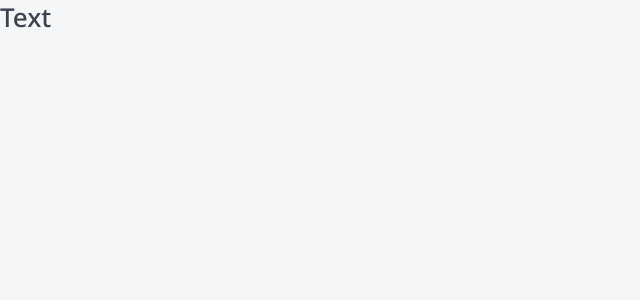
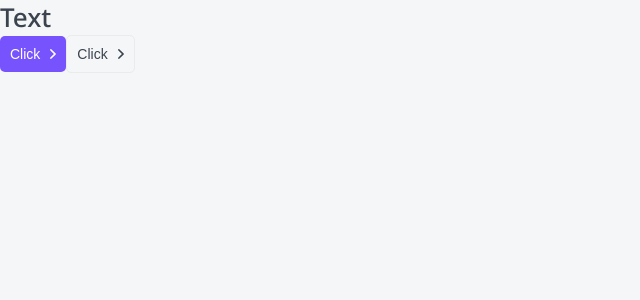
Before and after one commit to TrubitsynEgor/owl-top, a Next.js app: page / in a window 1280 px wide. Shown: the top 300 px of the page, without its empty margins (0-640 px from the left). Built offline with nearby package versions, Linux system fonts and the light colour scheme.

Commit message:
+Button(+styles+types+svg+dynamics) +@svgrWebpack

```diff
--- a/next.config.js
+++ b/next.config.js
@@ -4,3 +4,36 @@ const nextConfig = {
 }
 
 module.exports = nextConfig
+
+
+module.exports = {
+  webpack(config) {
+    // Grab the existing rule that handles SVG imports
+    const fileLoaderRule = config.module.rules.find((rule) =>
+      rule.test?.test?.('.svg'),
+    )
+
+    config.module.rules.push(
+      // Reapply the existing rule, but only for svg imports ending in ?url
+      {
+        ...fileLoaderRule,
+        test: /\.svg$/i,
+        resourceQuery: /url/, // *.svg?url
+      },
+      // Convert all other *.svg imports to React components
+      {
+        test: /\.svg$/i,
+        issuer: /\.[jt]sx?$/,
+        resourceQuery: { not: /url/ }, // exclude if *.svg?url
+        use: ['@svgr/webpack'],
+      },
+    )
+
+    // Modify the file loader rule to ignore *.svg, since we have it handled now.
+    fileLoaderRule.exclude = /\.svg$/i
+
+    return config
+  },
+
+  // ...other config
+}
--- a/package.json
+++ b/package.json
@@ -12,15 +12,19 @@
     "@types/node": "18.15.11",
     "@types/react": "18.0.31",
     "@types/react-dom": "18.0.11",
+    "classnames": "^2.3.2",
     "cross-env": "^7.0.3",
     "eslint": "8.37.0",
     "eslint-config-next": "13.2.4",
     "next": "13.2.4",
     "react": "18.2.0",
     "react-dom": "18.2.0",
+    "sass": "^1.60.0",
+    "scss": "^0.2.4",
     "typescript": "5.0.2"
   },
   "devDependencies": {
+    "@svgr/webpack": "^7.0.0",
     "@typescript-eslint/eslint-plugin": "^5.57.0",
     "@typescript-eslint/parser": "^5.57.0"
   }
--- /dev/null
+++ b/src/components/UI/Button/Button.module.scss
@@ -0,0 +1,53 @@
+.button {
+	display: inline-block;
+	padding: 10px;
+	cursor: pointer;
+	text-align: center;
+	border: none;
+	border-radius: 5px;
+	font-size: 14px;
+	transition: all .3s ease-in-out;
+
+
+
+	&.primary {
+		color: var(--light);
+		background-color: var(--primary);
+
+		& svg {
+			fill: var(--light);
+		}
+
+		&:hover {
+			background-color: var(--primary-hover);
+		}
+	}
+
+	&.ghost {
+		color: var(--dark);
+		background-color: transparent;
+		border: 1px solid var(--gray-light);
+
+		&:hover {
+			background-color: var(--primary);
+			color: var(--light);
+
+			& svg {
+				fill: var(--light);
+			}
+		}
+	}
+
+	& .arrow {
+		display: inline-block;
+		margin-left: 10px;
+
+		&.down {
+			transform: rotate(90deg);
+			transition: all .3s ease-in-out;
+
+		}
+	}
+
+
+}
--- /dev/null
+++ b/src/components/UI/Button/Button.tsx
@@ -0,0 +1,27 @@
+import { ButtonHTMLAttributes, DetailedHTMLProps, ReactNode } from 'react'
+import styles from './Button.module.scss'
+import cn from 'classnames'
+import ArrayIcon from './arrow.svg'
+
+
+interface ButtonProps extends DetailedHTMLProps<ButtonHTMLAttributes<HTMLButtonElement>, HTMLButtonElement> {
+	children: ReactNode
+	appearance: 'primary' | 'ghost'
+	arrow?: 'right' | 'down' | 'none'
+}
+
+export const Button = ({ children, appearance, arrow = 'none', className, ...props }: ButtonProps) => {
+	return (
+		<button className={cn(styles.button, className, {
+			[styles.primary]: appearance === 'primary',
+			[styles.ghost]: appearance === 'ghost'
+		})}  {...props}>
+			{children}
+			{arrow !== 'none' && <span className={cn(styles.arrow, {
+				[styles.down]: arrow === 'down'
+			})}>
+				<ArrayIcon />
+			</span>}
+		</button>
+	)
+}
--- a/src/components/index.ts
+++ b/src/components/index.ts
@@ -1 +1,2 @@
 export * from './Htag/Htag'
+export * from './UI/Button/Button'
--- a/src/pages/_app.tsx
+++ b/src/pages/_app.tsx
@@ -1,10 +1,9 @@
-import '@/styles/globals.css'
+import '@/styles/globals.scss'
 import type { AppProps } from 'next/app'
 import { Head } from 'next/document'
 
 export default function App({ Component, pageProps }: AppProps) {
   return (
-
     <Component {...pageProps} />
   )
 }
--- a/src/pages/index.tsx
+++ b/src/pages/index.tsx
@@ -1,5 +1,5 @@
 
-import { Htag } from '@/components'
+import { Button, Htag } from '@/components'
 import { Inter } from 'next/font/google'
 
 const inter = Inter({ subsets: ['latin'] })
@@ -7,8 +7,12 @@ const inter = Inter({ subsets: ['latin'] })
 export default function Home() {
 
   return (
+
     <div>
+
       <Htag tag='h1'>Text</Htag>
+      <Button appearance='primary' arrow='right'>Click</Button>
+      <Button appearance='ghost' arrow='right'>Click</Button>
     </div>
   )
 
--- a/src/styles/globals.css
+++ b/src/styles/globals.scss
@@ -9,7 +9,7 @@
 
 html,
 body {
-height: 100%;
+  height: 100%;
 }
 
 body {
@@ -24,11 +24,15 @@ a {
 }
 
 :root {
-  --dark:  #3B434E;
+  --dark: #3b434e;
   --light: #ffffff;
+  --gray-light: #ebebeb;
 
-  --primary: #7653FC;
-  --red:  #FC836D;
-  --green: #1DC47E;
-  --green-light:#C8F8E4;;
+  --primary: #7653fc;
+  --primary-hover: #4820e9;
+
+  --red: #fc836d;
+  --green: #1dc47e;
+  --green-light: #c8f8e4;
+  ;
 }
--- a/tsconfig.json
+++ b/tsconfig.json
@@ -27,7 +27,7 @@
   "include": [
     "next-env.d.ts",
     "**/*.ts",
-    "**/*.tsx"
+    "**/*.tsx",
   ],
   "exclude": [
     "node_modules"
```
Also changed, not shown: src/components/UI/Button/arrow.svg (added), 1 other file (tests, documents, lock files or other folders).
